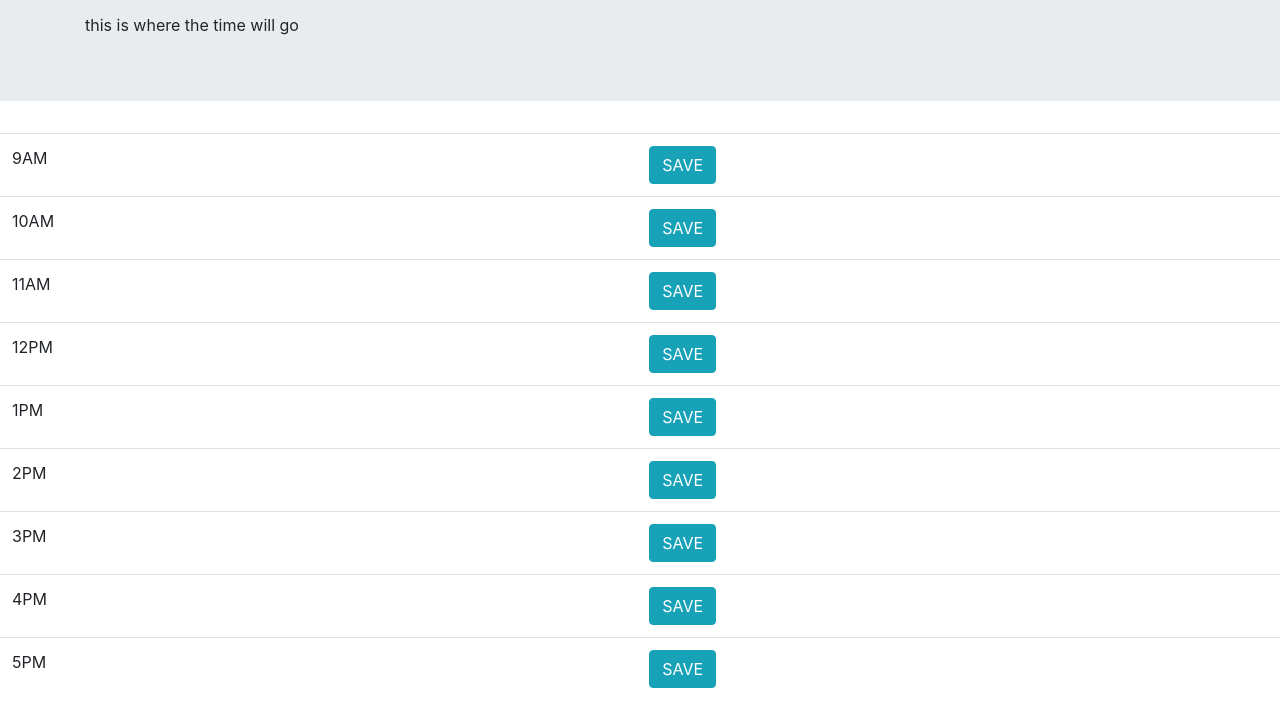
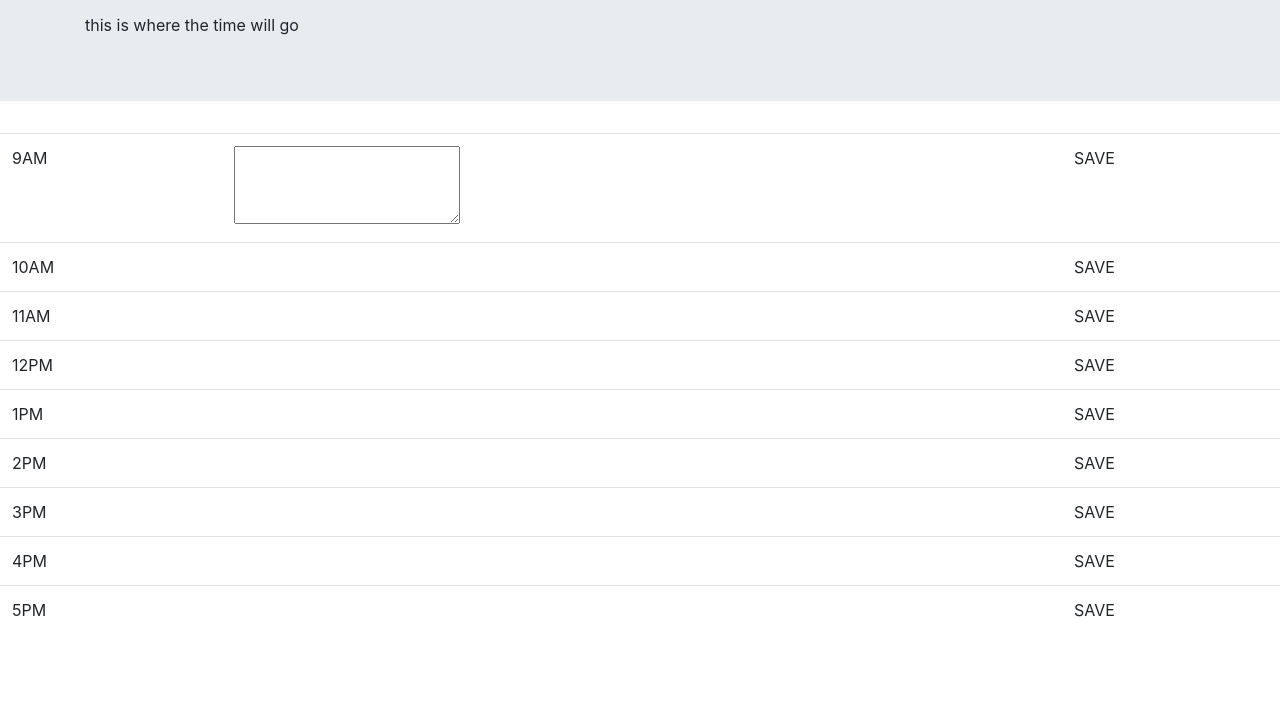
Before and after one commit to pmitch242/day-planner, a plain HTML site: page index.html in a window 1280 px wide. Shown: the part 172-888 px from the top of the page. After the commit the page ends 822 px from the top, so only its background shows below. Drawn offline with nearby package versions, Linux system fonts and the light colour scheme.

Commit message:
added classes as well as testing textarea

```diff
--- a/index.html
+++ b/index.html
@@ -6,6 +6,9 @@
     <meta name="viewport" content="width=device-width, initial-scale=1.0">
     <meta http-equiv="X-UA-Compatible" content="ie=edge">
     <title>Day Planner</title>
+    <!-- CSS sheet -->
+    <link rel="stylesheet" type="text/css" href="assets/css/style.css">
+    <!-- Bootstrap -->
     <link rel="stylesheet" href="https://stackpath.bootstrapcdn.com/bootstrap/4.3.1/css/bootstrap.min.css"
         integrity="sha384-ggOyR0iXCbMQv3Xipma34MD+dH/1fQ784/j6cY/iJTQUOhcWr7x9JvoRxT2MZw1T" crossorigin="anonymous">
 </head>
@@ -23,57 +26,57 @@
         <tbody>
             <tr>
                 <!-- <th scope="row">1</th> -->
-                <td>9AM</td>
-                <td></td>
-                <td><button type="button" class="btn btn-info">SAVE</button></td>
+                <td class="time-col">9AM</td>
+                <td class="info-col"><textarea class="form-controln user-input" id="exampleFormControlTextarea1" rows="3"></textarea></td>
+                <td class="save-button">SAVE</td>
             </tr>
             <tr>
                 <!-- <th scope="row">2</th> -->
-                <td>10AM</td>
-                <td></td>
-                <td><button type="button" class="btn btn-info">SAVE</button></td>
+                <td class="time-col">10AM</td>
+                <td class="info-col"></td>
+                <td class="save-button">SAVE</td>
             </tr>
             <tr>
                 <!-- <th scope="row">3</th> -->
-                <td>11AM</td>
-                <td></td>
-                <td><button type="button" class="btn btn-info">SAVE</button></td>
+                <td class="time-col">11AM</td>
+                <td class="info-col"></td>
+                <td class="save-button">SAVE</td>
             </tr>
             <tr>
                 <!-- <th scope="row">3</th> -->
-                <td>12PM</td>
-                <td></td>
-                <td><button type="button" class="btn btn-info">SAVE</button></td>
+                <td class="time-col">12PM</td>
+                <td class="info-col"></td>
+                <td class="save-button">SAVE</td>
             </tr>
             <tr>
                 <!-- <th scope="row">3</th> -->
-                <td>1PM</td>
-                <td></td>
-                <td><button type="button" class="btn btn-info">SAVE</button></td>
+                <td class="time-col">1PM</td>
+                <td class="info-col"></td>
+                <td class="save-button">SAVE</td>
             </tr>
             <tr>
                 <!-- <th scope="row">3</th> -->
-                <td>2PM</td>
-                <td></td>
-                <td><button type="button" class="btn btn-info">SAVE</button></td>
+                <td class="time-col">2PM</td>
+                <td class="info-col"></td>
+                <td class="save-button">SAVE</td>
             </tr>
             <tr>
                 <!-- <th scope="row">3</th> -->
-                <td>3PM</td>
-                <td></td>
-                <td><button type="button" class="btn btn-info">SAVE</button></td>
+                <td class="time-col">3PM</td>
+                <td class="info-col"></td>
+                <td class="save-button">SAVE</td>
             </tr>
             <tr>
                 <!-- <th scope="row">3</th> -->
-                <td>4PM</td>
-                <td></td>
-                <td><button type="button" class="btn btn-info">SAVE</button></td>
+                <td class="time-col">4PM</td>
+                <td class="info-col"></td>
+                <td class="save-button">SAVE</td>
             </tr>
             <tr>
                 <!-- <th scope="row">3</th> -->
-                <td>5PM</td>
-                <td></td>
-                <td><button type="button" class="btn btn-info">SAVE</button></td>
+                <td class="time-col">5PM</td>
+                <td class="info-col"></td>
+                <td class="save-button">SAVE</td>
             </tr>
         </tbody>
     </table>
```
